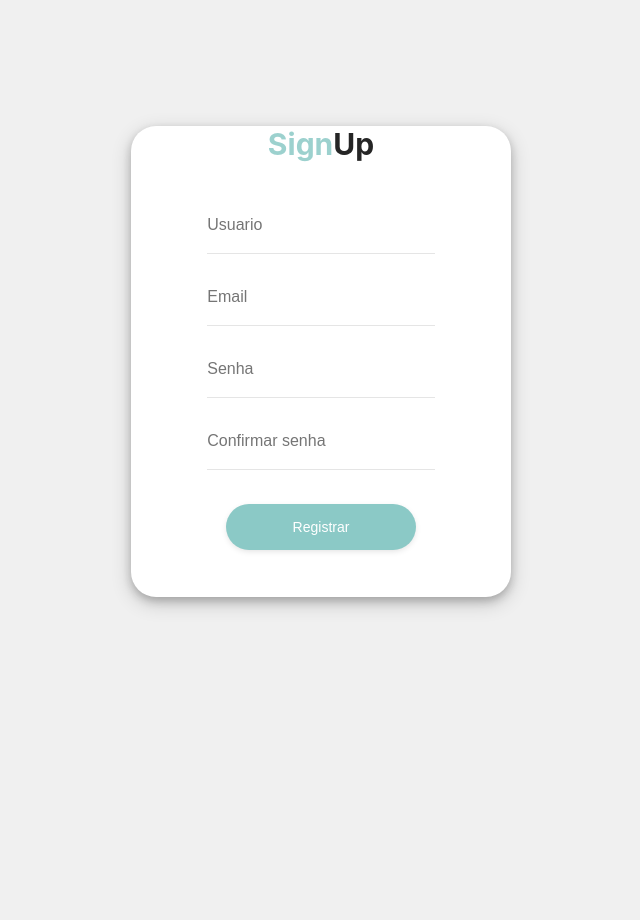
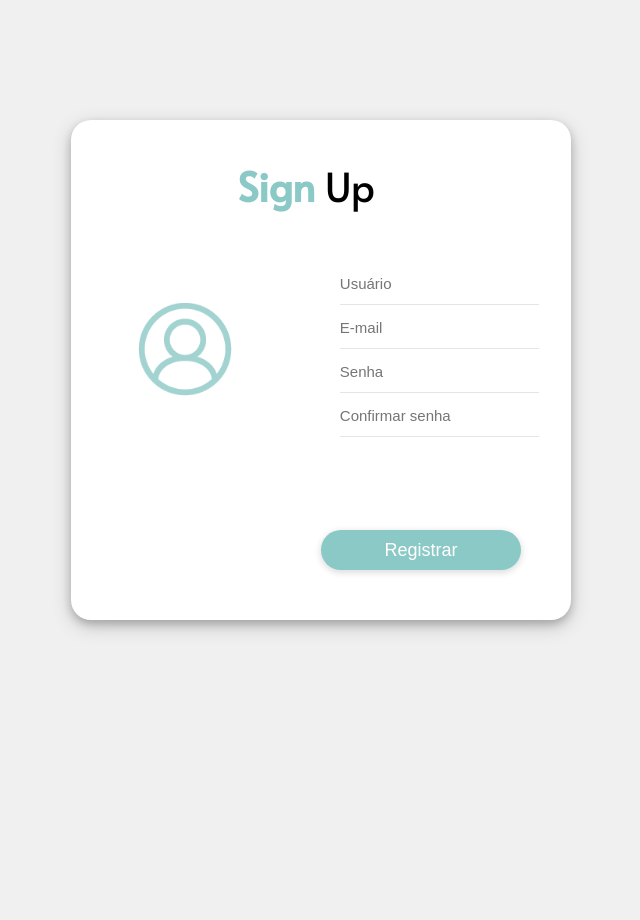
Before and after one commit to Bernardo-Andreatta/Projeto_Web, a PHP site: page /paginas/cadastrar.html in a window 1280 px wide. Shown: the whole page, without its empty margins (319-959 px from the left). Before the commit the page ends 609 px from the top, so only its background shows below. Run offline with PHP 8.4, Linux system fonts and the light colour scheme.

Commit message:
Cadastro(CSS)
Mudança no css do cadastro.html

```diff
--- a/PROJETOWEB/css/estilo2.css
+++ b/PROJETOWEB/css/estilo2.css
@@ -1,94 +1,103 @@
-body{
+*{
+    margin: 0;
+    padding: 0;
+}
+
+html, body{
+    height: 100%;
     background-color: #f0f0f0;
 }
-h1{
-    position: relative;
-    font-size:  30px;
-    opacity:  .85;
-    color: black;
-    font-weight:  700;
-    margin-top: 10%;
-    margin-left: auto;
-    z-index: 0;
-    font-family: -apple-system,BlinkMacSystemFont,"Segoe UI",Roboto,"Helvetica Neue",Arial,"Noto Sans",sans-serif,"Apple Color Emoji","Segoe UI Emoji","Segoe UI Symbol","Noto Color Emoji";
+
+
+
+.box{
+    transition: 1.3s;
+    margin: 0 auto;
+    margin-top: 120px;
+    width: 500px;
+    height: 500px;
+    background-color: white;
+    border-radius: 20px;
+    box-shadow: 0 4px 8px 0 rgba(0, 0, 0, 0.2), 0 6px 20px 0 rgba(0, 0, 0, 0.19);
 }
-.cyan{
-    color: #8bc9c6;
-    font-weight:  700;
+
+.inputs{
+    position: absolute;
+    margin-top: 11%;
+    margin-left: 21%;
 }
-.box{
-    margin:auto;
-    text-align: center;
-    height: 60%;
-    width: 30%;
-    background:white;
-    border-radius: 25px;
-    box-shadow: 0 4px 8px 0 rgba(0, 0, 0, 0.2), 0 6px 20px 0 rgba(0, 0, 0, 0.19);
-    margin-top: 10%;
-    margin-bottom: 10%;
-    z-index: 0;
+
+input{
+    background: transparent;
+    font-size: 15px;
+    padding-top: 2px;
+    margin-top: 1px;
+    height: 40px;
+    border: none;
+    border-bottom:  solid 1px rgba(0,0,0,.1);
 }
-.botao{
-    position: relative;
-    width:  50%;
-    min-width:  100px;
-    border-radius:  24px;
-    text-align:  center;
-    padding:  15px 40px;
-    background-color: #8bc9c6;
-    color:  #fff;
-    font-size:  14px;
-    margin-left:  auto;
-    margin-top: 5%;
-    font-weight:  500;
-    box-shadow:  0px 2px 6px -1px rgba(0,0,0,.13);
-    border:  none;
-    outline: 0;
-}
-.botao:hover{
-    transform:  translateY(-3px);
-    box-shadow:  0 2px 6px -1px rgba(0,0,0, .65);
-    cursor: pointer;
-}
-.botao:active{
-    transform:  scale(.99);
-    cursor: pointer;
-}
-.botao:focus {
-    outline:0;
-    cursor: pointer;
-}
-.divInput {
-    width: 60%;
-    min-width: 20%;
-    font-size:  16px;
-    padding:  20px 0px;
-    height:  56px;
-    border:  none;
-    border-bottom:  solid 1px rgba(0,0,0,.1);
-    background:  #fff;
-    box-sizing:  border-box;
-    color:  #000;
-    font-weight:  400;
-    z-index: 2;
-}
-.divInput:focus{
+
+input:focus{
     border-bottom:  solid 1px black;
     outline: 0;
     box-shadow:  0 2px 6px -8px rgba(0,0,0, .45);
     color: #000;
 }
-.divInput:focus::placeholder{
-    color:black;
+
+input:focus::placeholder{
+    color: black;
 }
-.aviso{
+
+.txt{
     position: absolute;
-    margin-left: 44%;
-    margin-top: 25%;
-    color:#A52A2A;
+    font-family: 'Alata', sans-serif;
+    font-size: 40px;
+    margin-top: 3%;
+    margin-left: 13%;
 }
-.loc{
-    position: relative;
-    margin-left: auto;
-    margin-top:-5%;
+
+b{
+    color: #8bc9c6;
 }
+
+.button{
+    margin-top: -7%;
+    margin-left: 50%;
+}
+
+button{
+
+    font-size: 18px;
+    background-color: #8bc9c6;
+    color: white;
+    height: 40px;
+    width: 200px;
+    border-radius: 40px;
+    border: none;
+    box-shadow:  0px 2px 6px 1px rgba(0,0,0,.13);
+    outline:0;
+}
+
+button:hover{
+    transform:  translateY(-3px);
+    box-shadow:  0 2px 6px -1px rgba(0,0,0, .65);
+    cursor: pointer;
+}
+
+button:active{
+    transform: scale(.99);
+    cursor: pointer;
+    outline:0;
+}
+
+.user-icon{
+    position: absolute;
+    margin-top: 14%;
+    margin-left: 5%;
+}
+
+.user{
+    opacity: 80%;
+    height: 100px;
+    width: auto;
+}
--- a/PROJETOWEB/paginas/cadastrar.html
+++ b/PROJETOWEB/paginas/cadastrar.html
@@ -1,24 +1,40 @@
-<html>
+<!DOCTYPE html>
+<html lang="pt-br">
     <head>
-    <script src="../js/jquery-3.4.1.js"></script>
-    <script src="../js/fCadastrar.js"></script>
-    <link rel="stylesheet" href="../css/estilo2.css">
-    <meta charset="UTF-8">
-    <meta name="viewport" content="width=device-width, initial-scale=1.0">
-    <meta http-equiv="X-UA-Compatible" content="ie=edge">
-    <title>Logon</title>
+        <script src="../js/jquery-3.4.1.js"></script>
+        <script src="../js/funcoes2.js"></script>
+        <link rel="stylesheet" href="../css/estilo2.css">
+        <link href="https://fonts.googleapis.com/css?family=Alata&display=swap" rel="stylesheet">
+        <meta charset="UTF-8">
+        <meta name="viewport" content="width=device-width, initial-scale=1.0">
+        <meta http-equiv="X-UA-Compatible" content="ie=edge">
+        <title>Cadastre-se</title>
     </head>
 
     <body>
+
         <div class="box">
-        <h1><text class="cyan">Sign</text>Up</h1><br>
-        <div class="loc">
-        <p><input class="divInput" type="text" id="usuario" placeholder="Usuario"></p>
-        <p><input class="divInput" type="text" id="email" placeholder="Email"></p>
-        <p><input class="divInput" type="password" id="senha"placeholder="Senha"></p>
-        <p><input class="divInput" type="password" placeholder="Confirmar senha" id="c_senha"></p>
-        </div>
-        <p><input type="button" id="submit" value="Registrar" class="botao"></p>
-        </div>
+
+            <div class="user-icon">
+                <img src="../img/usericon.png" class="user">
+            </div><!--user-icon-->
+
+            <div class="txt">
+                    <b>Sign</b> Up
+            </div><!--txt-->
+
+            <div class="inputs">
+                <p><input type="text" placeholder="Usuário" id="usuario"></p>
+                <p><input type="text" placeholder="E-mail" id="email"></p>
+                <p><input type="text" placeholder="Senha" id="senha"></p>
+                <p><input type="text" placeholder="Confirmar senha" id="c_senha"></p>
+            </div><!--inputs-->
+
+        </div><!--box-->
+
+        <div class="button">
+                <button id="submit">Registrar</button>
+        </div><!--button-->
+
     </body>
 </html>
```
Also changed, not shown: PROJETOWEB/img/usericon.png (added).
